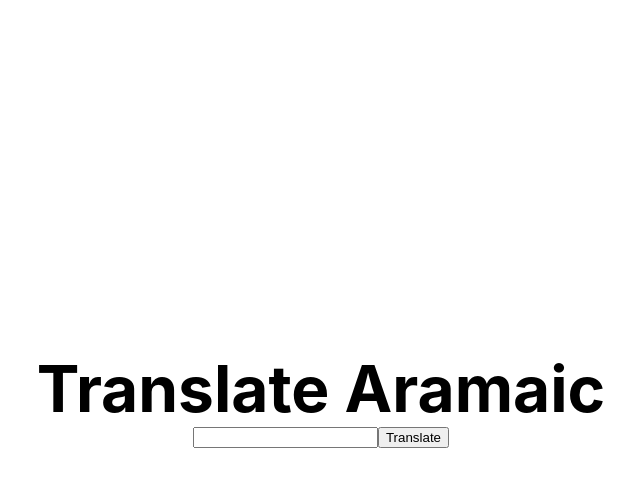
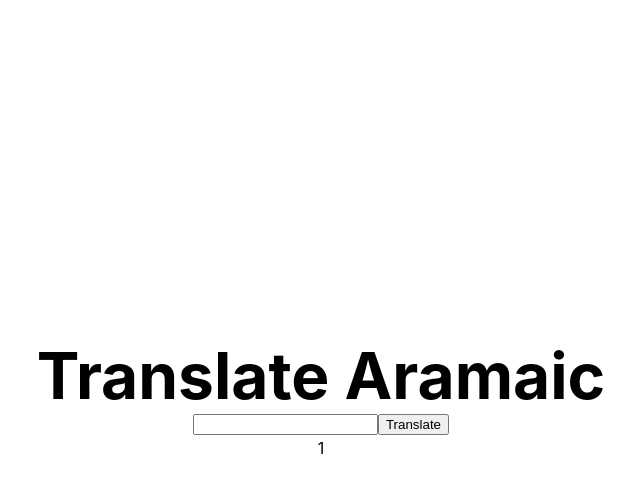
Before and after one commit to tyleradams/aramaic-translator, a Next.js app: page / in a window 1280 px wide. Both pictures are taken after a click on the button "Translate". Shown: the top 486 px of the page, without its empty margins (319-959 px from the left). Built offline with nearby package versions, Linux system fonts and the light colour scheme.

Commit message:
Aramaic translator page has stub of handling results

```diff
--- a/pages/index.js
+++ b/pages/index.js
@@ -1,6 +1,20 @@
+import React, {useState} from 'react'
 import Head from 'next/head'
 
-export default function Home() {
+class Home extends React.Component {
+  constructor(props) {
+    super(props);
+    this.state = {
+      results: []
+    }
+    this.fetchResults = this.fetchResults.bind(this);
+  }
+
+  fetchResults() {
+    this.setState({results: this.state.results.concat([1])});
+  }
+
+  render() {
     return (
       <div className="container">
         <Head>
@@ -14,10 +28,15 @@ export default function Home() {
           </h1>
           <form>
             <input type="text" className="translation-input--text"/>
-          <input type="button" value="Translate" className="translation-input--translate-button js-click--search-results↪ "/>
+            <input type="button" value="Translate" className="translation-input--translate-button js-click--search-results↪ " onClick={this.fetchResults}/>
           </form>
           <div className="translator-output--container">
             <table className="table table-striped table-sm translator-output--results-table">
+              {this.state.results.map((r) => {
+                return (
+                  <td>{r}</td>
+                )
+              })}
             </table>
           </div>
 
@@ -172,3 +191,5 @@ export default function Home() {
       </div>
     )
   }
+}
+export default Home;
```
Lines whose indentation alone changed are shown as unchanged.
